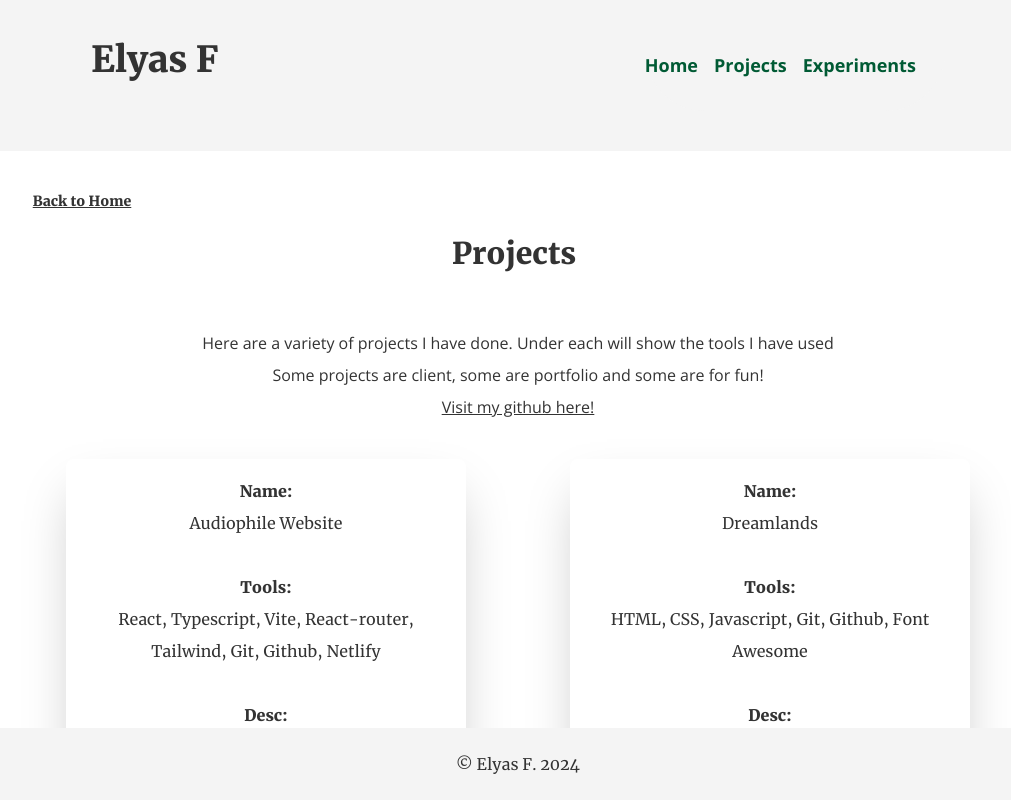
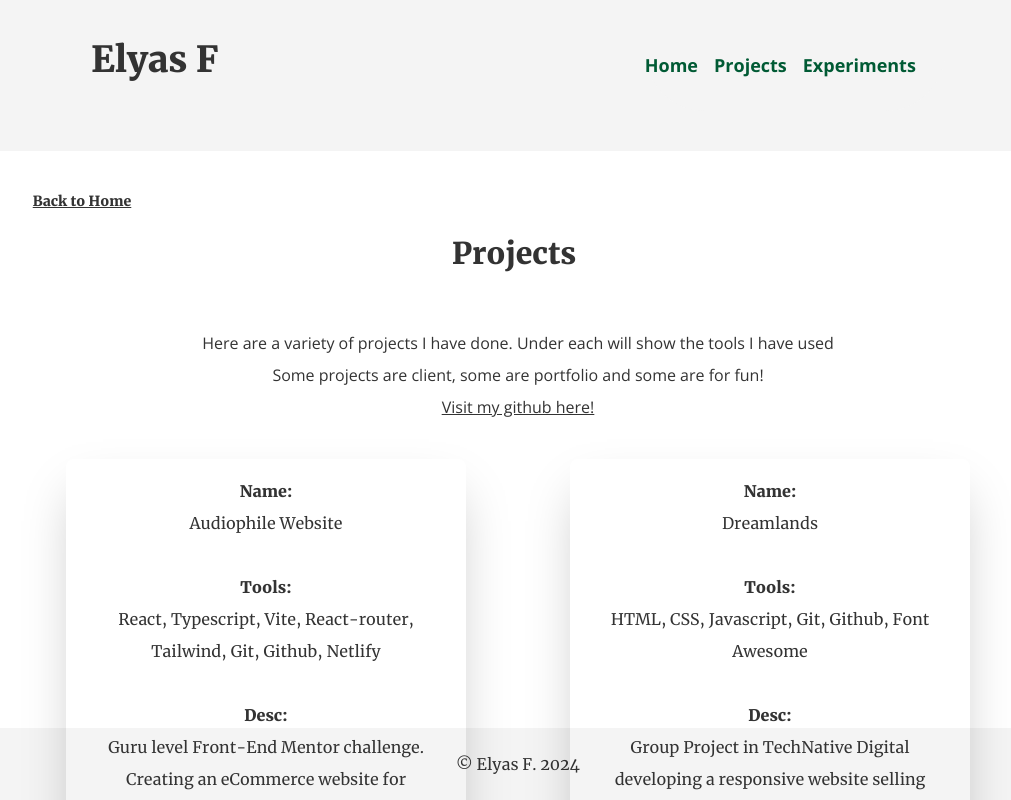
Before and after one commit to BlueElyas/elyas-portfolio, a React (Create React App) app: page /projects in a window 1280 px wide. Shown: the top 800 px of the page, without its empty margins (122-1133 px from the left). Built offline with nearby package versions, Linux system fonts and the light colour scheme.

Commit message:
Change styles on footer and project card

```diff
--- a/src/components/main/footer.jsx
+++ b/src/components/main/footer.jsx
@@ -2,7 +2,7 @@ import React from "react";
 
 const Footer = () => {
   return (
-    <footer className="bg-softGray text-center font-merriweatherReg py-6 fixed mt-[100px] bottom-0 w-screen ">
+    <footer className="bg-softGray text-center font-merriweatherReg py-6 fixed mt-64 bottom-0 w-screen -z-40 ">
       <p> &copy; Elyas F. 2024</p>
     </footer>
   );
--- a/src/components/reusable/ProjectCard.jsx
+++ b/src/components/reusable/ProjectCard.jsx
@@ -10,20 +10,24 @@ const ProjectCard = ({ name, tools, description, website, github }) => {
           Name: <span className="font-merriweatherReg block mb-2">{name}</span>
         </li>
         <li>
-          Tools:{" "}
+          Tools:
           <span className="font-merriweatherReg block mb-2">
             {tools.join(", ")}
           </span>
         </li>
         <li>
-          Desc:{" "}
+          Desc:
           <span className="font-merriweatherReg block mb-2">{description}</span>
         </li>
         <li className="text-accent hover:opacity-70 underline hover:no-underline ">
-          <a href={website}> Website </a>
+          <a href={website} target="_blank">
+            Website
+          </a>
         </li>
         <li className="text-accent hover:opacity-70 underline hover:no-underline ">
-          <a href={github}> Github</a>
+          <a href={github} target="_blank">
+            Github
+          </a>
         </li>
       </ul>
     </div>
```
